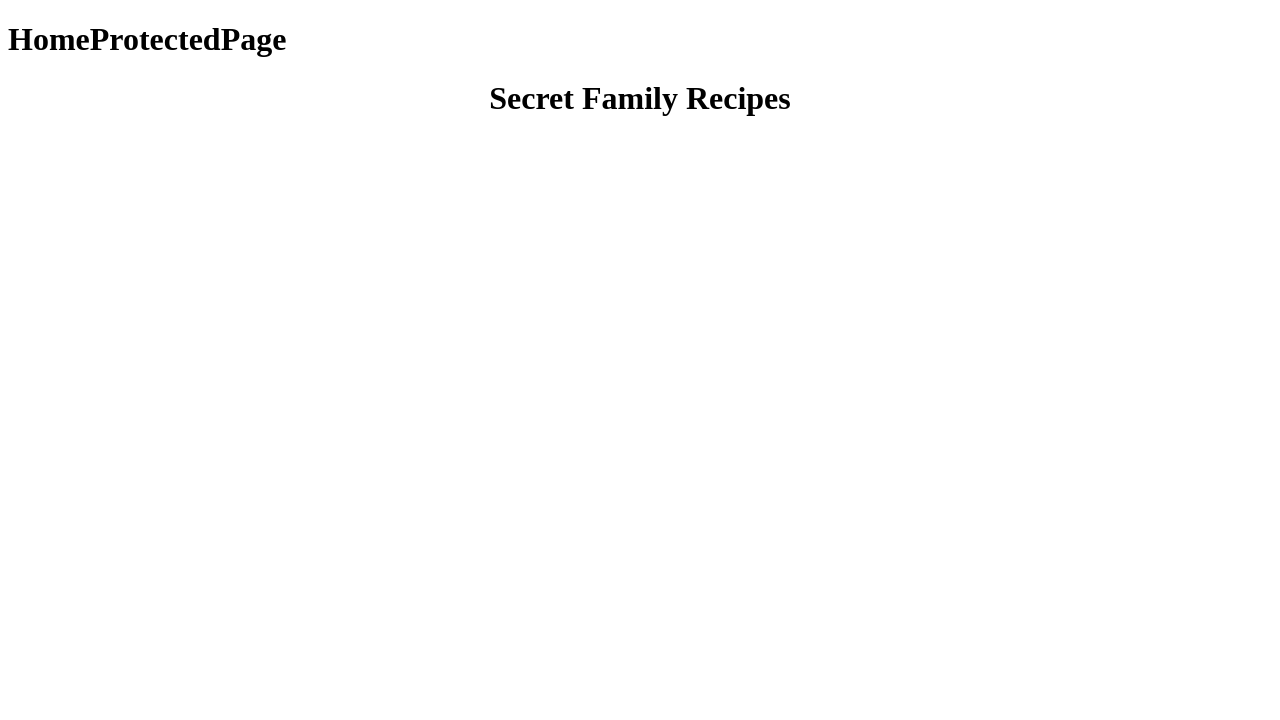
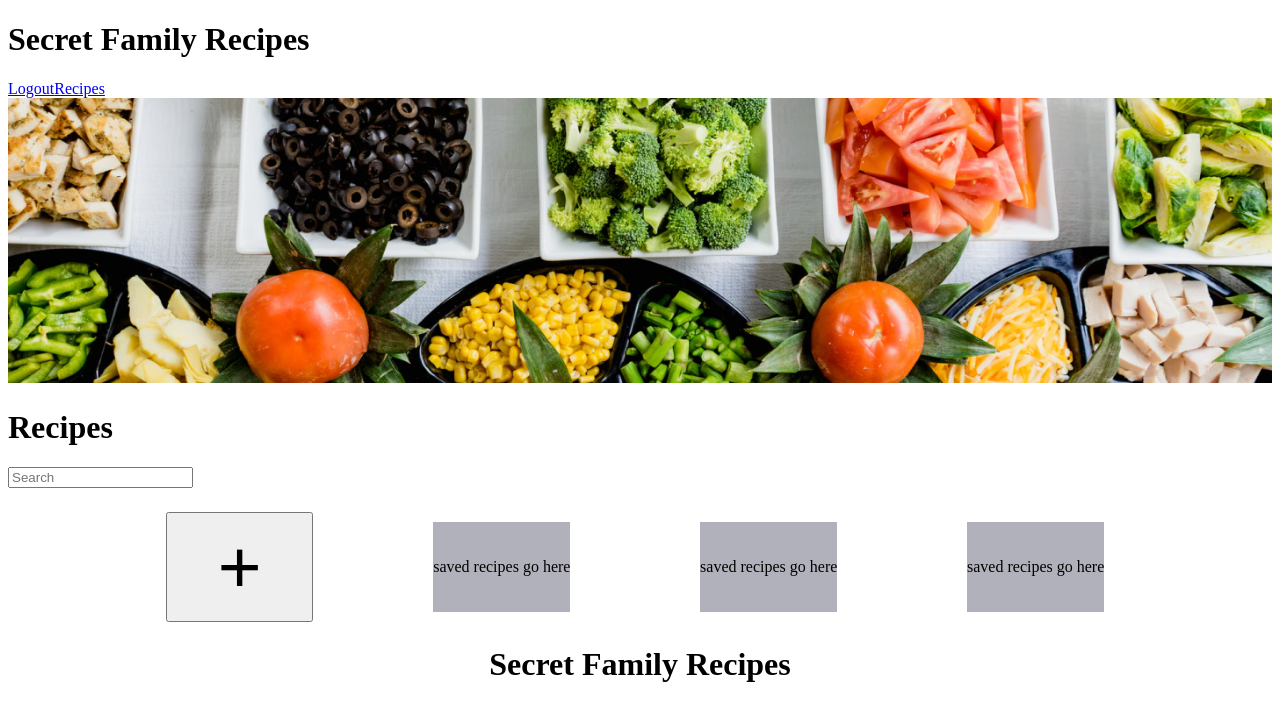
Before and after one commit to Secret-Family-Recipies/Front-end, a React (Create React App) app: page /recipes in a window 1280 px wide. Shown: the top 720 px of the page. Built offline with nearby package versions, Linux system fonts and the light colour scheme.

Commit message:
Home page w/ Css base setup

```diff
--- a/src/components/HomeProtectedPage.js
+++ b/src/components/HomeProtectedPage.js
@@ -1,9 +1,43 @@
 import React from "react";
+import Nav from './Nav';
+import './homepage.css'
+
 
 const HomeProtectedPage = () => {
+  // I think I can useState here but not clear as to what I can add
+  // keeping it commented for now till I have something solid to work with
+  // const [recipe, setRecipe] = useState(null);
+
+  // axios get data from api to put examples that users can use?
+  // Make new component for the saved recipe/recipe boxes that produced when
+  // -add recipe button is pressed
   return (
     <div>
-      <h1>HomeProtectedPage</h1>
+      <Nav />
+      <h1>Recipes</h1>
+
+      {/* search bar */}
+        <div className='search'>
+          <label htmlFor='search'></label>
+          <input type='text' placeholder='Search' />
+        </div>
+
+        {/* container for the details of the page  */}
+        <div className='container'>
+        {/* button to add new entry */}
+        <div>
+            <button> + </button>
+        </div>
+          <div className='recipeBox'>
+            saved recipes go here
+          </div>
+          <div className='recipeBox'>
+            saved recipes go here
+          </div>
+          <div className='recipeBox'>
+            saved recipes go here
+          </div>
+        </div>
     </div>
   );
 };
--- /dev/null
+++ b/src/components/homepage.css
@@ -0,0 +1,18 @@
+/* placeholders to see how the cards are doing */
+.container {
+  display: flex;
+  flex-flow: row wrap;
+  justify-content: space-evenly;
+  margin: 1.5rem 3rem;
+}
+.recipeBox {
+  background-color: #b1b1bc;
+  margin: 10px;
+  padding: 10px 0;
+  align-content: center;
+}
+
+button {
+  padding: 10px 50px;
+  font-size: 75px;
+}
```
Also changed, not shown: 1 other file (tests, documents, lock files or other folders).
